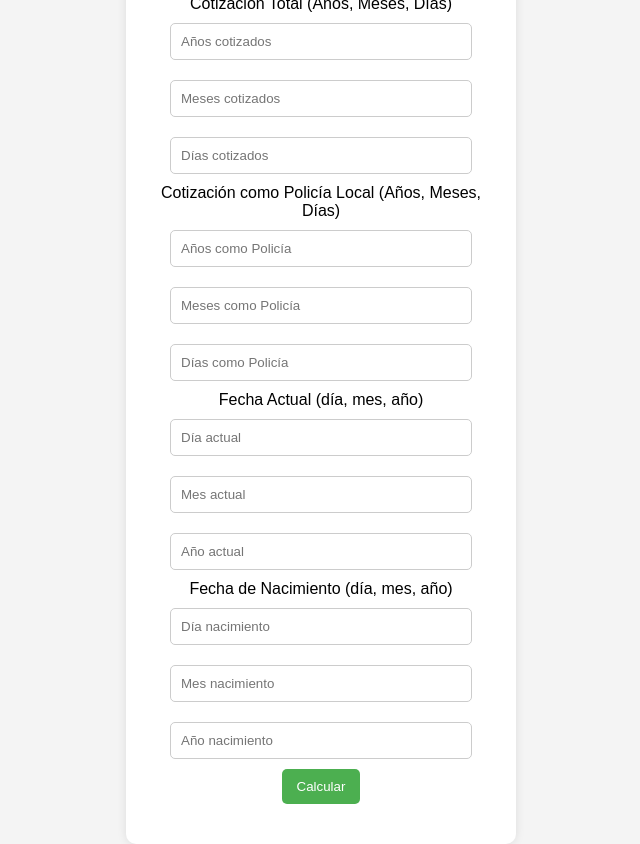
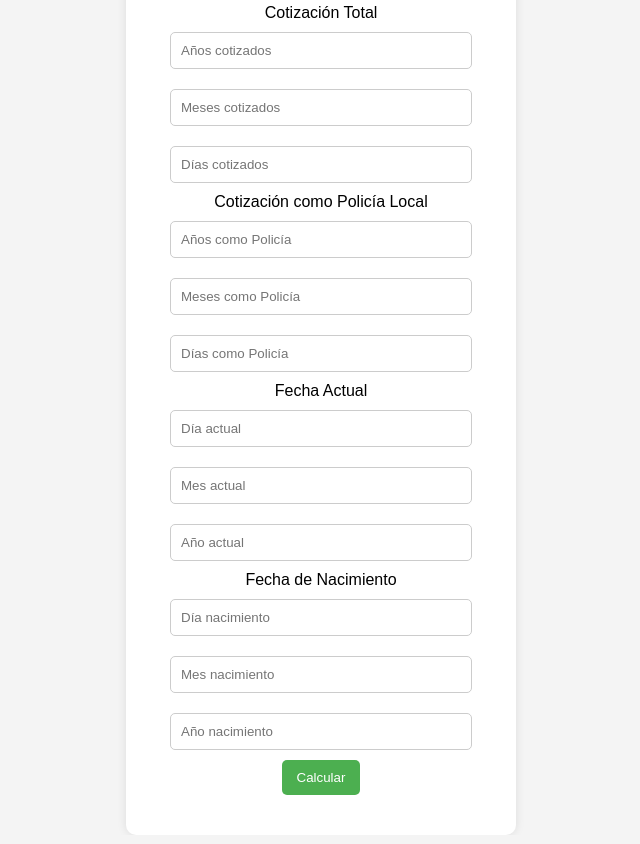
Before and after one commit to pabdomgal/jub-app, a website: page public/index.html in a window 1280 px wide. Shown: the part 24-868 px from the top of the page, without its empty margins (319-959 px from the left). Drawn offline with Linux system fonts and the light colour scheme.

Commit message:
Update index.html

```diff
--- a/public/index.html
+++ b/public/index.html
@@ -51,25 +51,25 @@
         <h2>Calcular Jubilación</h2>
         <form id="jubilacionForm">
             <div>
-                <label for="cotizacionTotal">Cotización Total (Años, Meses, Días)</label><br>
+                <label for="cotizacionTotal">Cotización Total </label><br>
                 <input type="number" id="cotizacionTotalaños" placeholder="Años cotizados" required>
                 <input type="number" id="cotizacionTotalMeses" placeholder="Meses cotizados" required>
                 <input type="number" id="cotizacionTotalDias" placeholder="Días cotizados" required>
             </div>
             <div>
-                <label for="cotizacionPolicia">Cotización como Policía Local (Años, Meses, Días)</label><br>
+                <label for="cotizacionPolicia">Cotización como Policía Local </label><br>
                 <input type="number" id="cotizacionPoliciaaños" placeholder="Años como Policía" required>
                 <input type="number" id="cotizacionPoliciaMeses" placeholder="Meses como Policía" required>
                 <input type="number" id="cotizacionPoliciaDias" placeholder="Días como Policía" required>
             </div>
             <div>
-                <label for="fechaActual">Fecha Actual (día, mes, año)</label><br>
+                <label for="fechaActual">Fecha Actual</label><br>
                 <input type="number" id="fechaActualDia" placeholder="Día actual" required>
                 <input type="number" id="fechaActualMes" placeholder="Mes actual" required>
                 <input type="number" id="fechaActualaño" placeholder="Año actual" required>
             </div>
             <div>
-                <label for="fechaNacimiento">Fecha de Nacimiento (día, mes, año)</label><br>
+                <label for="fechaNacimiento">Fecha de Nacimiento</label><br>
                 <input type="number" id="nacimientoDia" placeholder="Día nacimiento" required>
                 <input type="number" id="nacimientoMes" placeholder="Mes nacimiento" required>
                 <input type="number" id="nacimientoaño" placeholder="Año nacimiento" required>
@@ -121,7 +121,7 @@
                 resultDiv.innerHTML = `
                     <p><strong>Fecha de Jubilación:</strong> ${data.fechaJubilacion}</p>
                     <p><strong>Edad en la Fecha de Jubilación:</strong> ${data.edadEnJubilacion.años} años, ${data.edadEnJubilacion.meses} meses, ${data.edadEnJubilacion.dias} días</p>
-                    <p><strong>Bonificación por Policía Local (Días):</strong> ${data.bonificacionDias} días</p>
+                    <p><strong>Bonificación por Policía Local:</strong> ${data.bonificacionDias} días</p>
                     <p><strong>Edad Ordinaria para Jubilación:</strong> ${data.edadOrdinaria.años} años, ${data.edadOrdinaria.meses} meses</p>
                     <p><strong>Edad de Jubilación Anticipada:</strong> ${data.edadJubilacionAnticipada.años} años, ${data.edadJubilacionAnticipada.meses} meses</p>
                 `;
```
